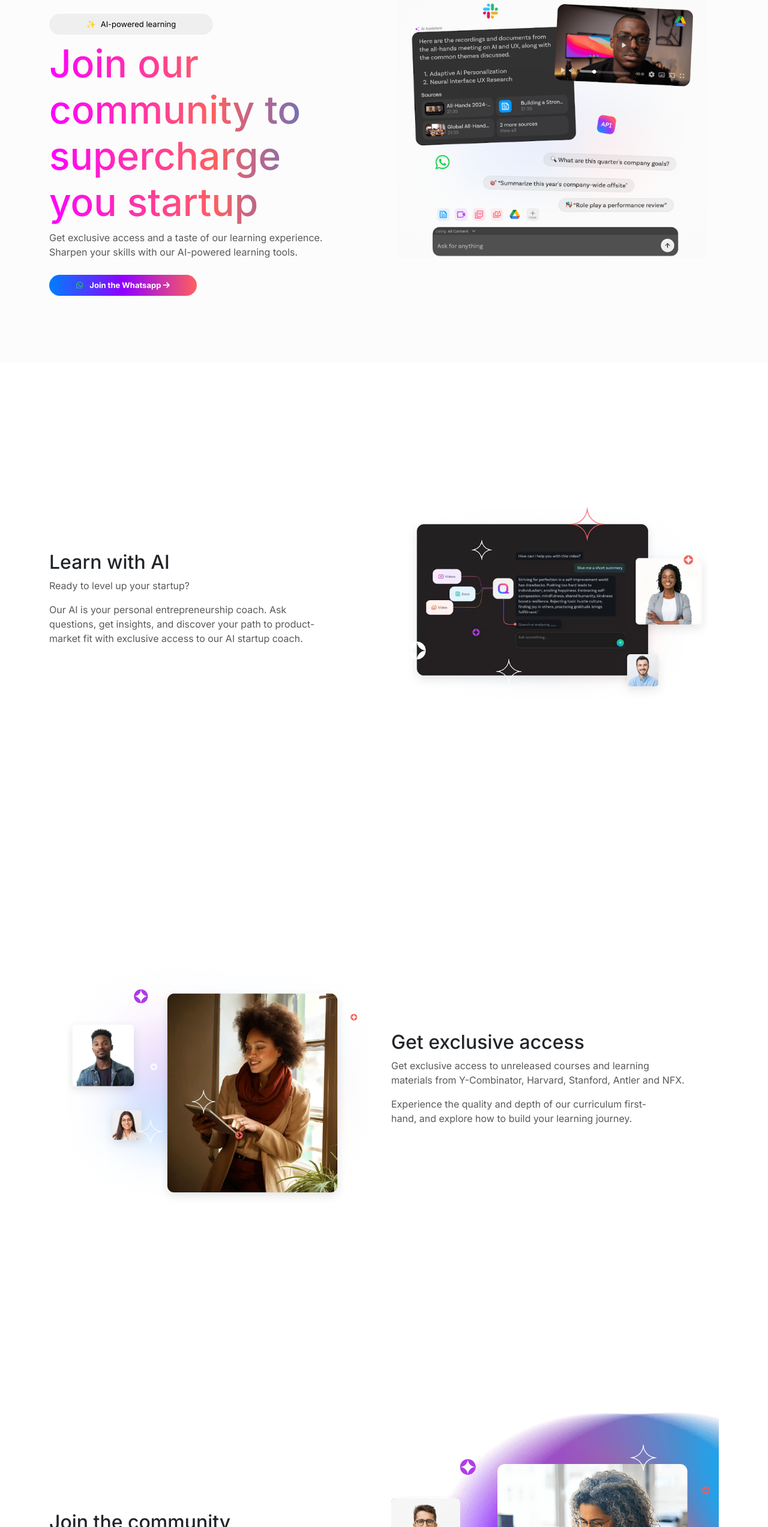
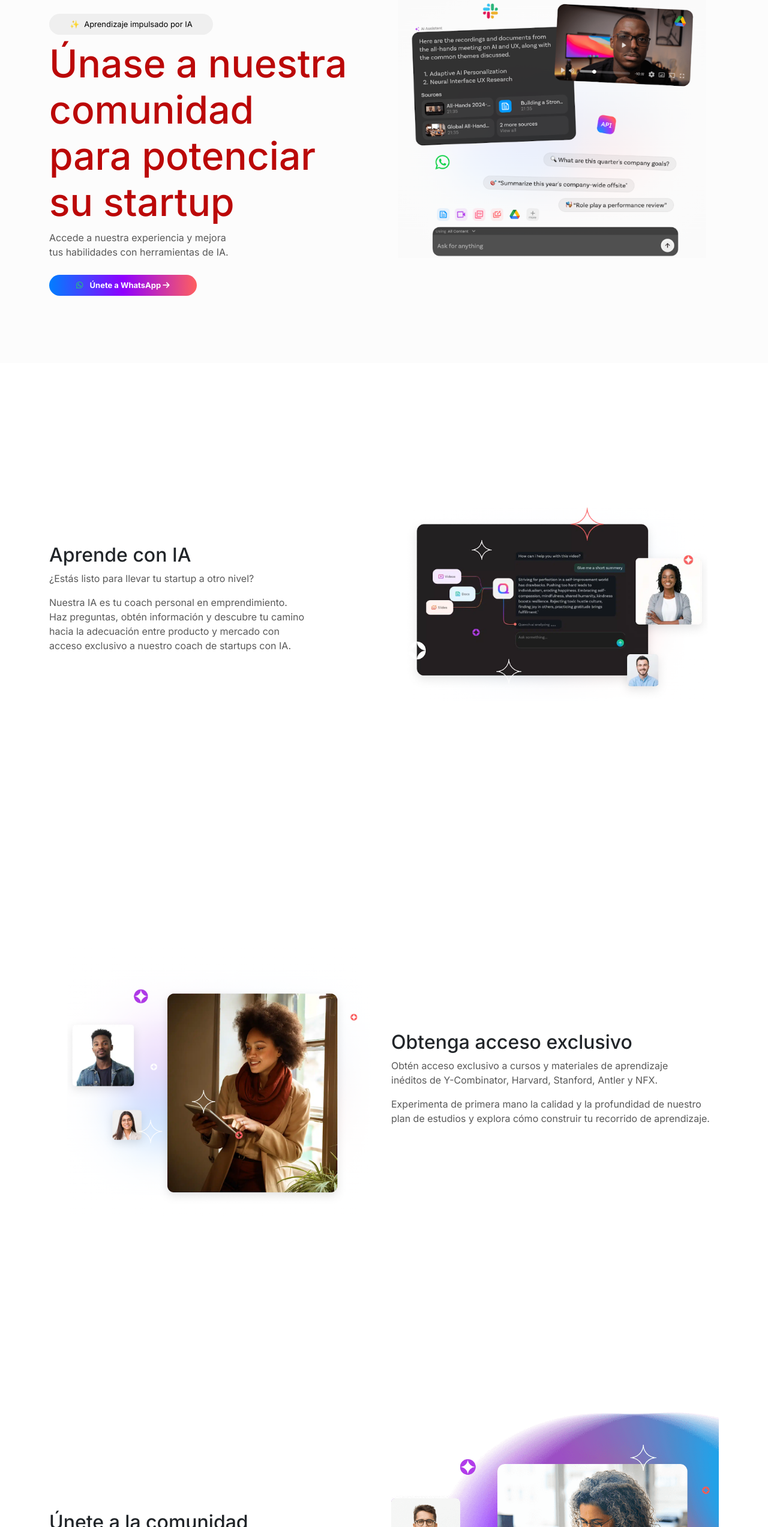
Before and after one commit to The0Joseph/LandingHero, a plain HTML site: page index.html in a window 1280 px wide. Shown: the part 255-2800 px from the top of the page at 60% size. Drawn offline with nearby package versions, Linux system fonts and the light colour scheme; a web font is replaced by a local one.

Commit message:
incorporando contenido

```diff
--- a/index.html
+++ b/index.html
@@ -67,18 +67,19 @@
                         <div class="mt-3">
                             <a class="btnHero btnHero-presentation-up" href="#">
                                 <span class="me-1">✨</span>
-                                <span>AI-powered learning</span>
+                                <span>Aprendizaje impulsado por IA
+                                </span>
                             </a>
                         </div>
-                        <h1 class="section-presentation-title">Join our community to supercharge you startup</h1>
+                        <h1 class="section-presentation-title">Únase a nuestra comunidad para potenciar su startup
+                        </h1>
                         <p class="section-presentation-description">
-                            Get exclusive access and a taste of our learning experience.
-                            Sharpen your skills with our AI-powered learning tools.
+                            Accede a nuestra experiencia y mejora tus habilidades con herramientas de IA.
                         </p>
                         <div class="mt-3">
                             <a class="btnHero btnHero-presentation-bottom" href="#">
                                 <i class="fa-brands fa-whatsapp text-color-whatsapp me-2"></i>
-                                <span>Join the Whatsapp</span>
+                                <span>Únete a  WhatsApp</span>
                                 <i class="fa-solid fa-arrow-right"></i>
                             </a>
                         </div>
@@ -93,9 +94,9 @@
             <div class="container">
                 <div class="row row-cols-2 align-items-center">
                     <div class="col-12 col-md-6">
-                        <h2>Learn with AI</h2>
-                        <p>Ready to level up your startup? </p>
-                        <p>Our AI is your personal entrepreneurship coach. Ask questions, get insights, and discover your path to product-market fit with exclusive access to our AI startup coach. </p>
+                        <h2>Aprende con IA</h2>
+                        <p>¿Estás listo para llevar tu startup a otro nivel? </p>
+                        <p>Nuestra IA es tu coach personal en  emprendimiento. Haz preguntas, obtén información y descubre tu camino hacia la adecuación entre producto y mercado con acceso exclusivo a nuestro coach de startups con IA.</p>
                     </div>
                     <div class="col-12 col-md-6">
                         <img class="img-fluid" src="/public/img/2.png" alt="">
@@ -110,9 +111,9 @@
                         <img class="img-fluid" src="/public/img/3.png" alt="">
                     </div>
                     <div class="col-12 col-md-6">
-                        <h2>Get exclusive access</h2>
-                        <p>Get exclusive access to unreleased courses and learning materials from Y-Combinator, Harvard, Stanford, Antler and NFX.</p>
-                        <p>Experience the quality and depth of our curriculum first-hand, and explore how to build your learning journey.</p>
+                        <h2>Obtenga acceso exclusivo</h2>
+                        <p>Obtén acceso exclusivo a cursos y materiales de aprendizaje inéditos de Y-Combinator, Harvard, Stanford, Antler y NFX.</p>
+                        <p>Experimenta de primera mano la calidad y la profundidad de nuestro plan de estudios y explora cómo construir tu recorrido de aprendizaje.</p>
                     </div>
                 </div>
             </div>
@@ -121,9 +122,9 @@
             <div class="container">
                 <div class="row row-cols-2 align-items-center">
                     <div class="col-12 col-md-6">
-                        <h2>Join the community</h2>
-                        <p>Connect with a global network of aspiring entrepreneurs, startup operators and investors.</p>
-                        <p>Connect with our expert team directly and explore your startup with HeroStartup.</p>
+                        <h2>Únete a la comunidad</h2>
+                        <p>Conéctese con una red global de emprendedores aspirantes, operadores de startups e inversores.</p>
+                        <p>Conéctese directamente con nuestro equipo de expertos y explore su startup con HeroStartup IA.</p>
                     </div>
                     <div class="col-12 col-md-6">
                         <img class="img-fluid" src="/public/img/4.png" alt="">
@@ -135,13 +136,14 @@
             <div class="container">
                 <div class="row row-cols-2 align-items-center">
                     <div class="col-12 col-md-6">
-                        <h2><span>Start free trial now</span><span class="text-color-whatsapp"><i class="fa-brands fa-whatsapp ms-4"></i></span></h2>
-                        <strong class="text-hero-gray">Get 7 days of full access to our Whatsapp AI answer engine.</strong>
-                        <p>Learn about what makes HeroStartup unique and how you can rapidly accelerate your startup with our AI coach.</p>
+                        <h2><span>Comience ahora una prueba gratuita</span><span class="text-color-whatsapp"><i class="fa-brands fa-whatsapp ms-4"></i></span></h2>
+                        <strong class="text-hero-gray">Obtén 7 días de acceso completo a nuestro motor de respuestas de IA de WhatsApp. </strong>
+                        <p>Descubre qué hace que HeroStartup AI sea única y cómo puedes acelerar rápidamente tu startup con nuestro entrenador.
+                        </p>
                         <ul>
-                            <li>Curated prompt guides for each learning track</li>
-                            <li>Personalized AI learning coach for entrepreneurs</li>
-                            <li>Sneak peek of the <strong>Hero Startup</strong> learning experience</li>
+                            <li>Guías de prompt seleccionadas para cada ruta de aprendizaje</li>
+                            <li>Entrenador de aprendizaje de IA personalizado para emprendedores</li>
+                            <li>Vista previa de la experiencia de aprendizaje de HeroStartup AI</li>
                         </ul>
                     </div>
                     <div class="col-12 col-md-6 text-center">
@@ -155,13 +157,14 @@
                 <div class="row row-cols-2 align-items-center justify-content-center">
                     <div class="col 12 col-md-6">
                         <div class="section-join-whatsapp-content my-3">
-                            <h2 class="my-4">Ready to get started with HeroStartup?</h2>
-                            <p>Join the community to get exclusive access to 1000s of startup training materials, connect with our expert team and learn with AI.</p>
+                            <h2 class="my-4">¿Estás listo para comenzar con
+                                HeroStartup AI?</h2>
+                            <p>Únase a la comunidad para obtener acceso exclusivo a miles de materiales de capacitación para startups, conéctese con nuestro equipo de expertos y aprenda con IA.</p>
                         </div>
                         <div>
                             <a class="btnHero btnHero-presentation-bottom mt-4" href="#">
                                 <i class="fa-brands fa-whatsapp text-color-whatsapp me-2"></i>
-                                <span>Join the Whatsapp</span>
+                                <span>Únete a WhatsApp</span>
                                 <i class="fa-solid fa-arrow-right"></i>
                             </a>
                         </div>
--- a/public/style/style.css
+++ b/public/style/style.css
@@ -5,7 +5,7 @@
 :root{
     --color-background-section-presentation: #FCFCFC;
     --color-btn-presentation-up: #EFEFEF;
-    --color-red-hero-startup: #E60808;
+    --color-red-hero-startup: #db0808;
 }
 .sections-content{
     scroll-behavior: smooth;
@@ -34,7 +34,7 @@
 .section-presentation-title{
     font-size: 4rem;
     text-wrap: balance;
-    background: linear-gradient(to right, #ff00ff, #ff5f5f, #007eff);
+    background: rgb(187, 8, 8);
     -webkit-background-clip: text;
     -webkit-text-fill-color: transparent;
 }
```
